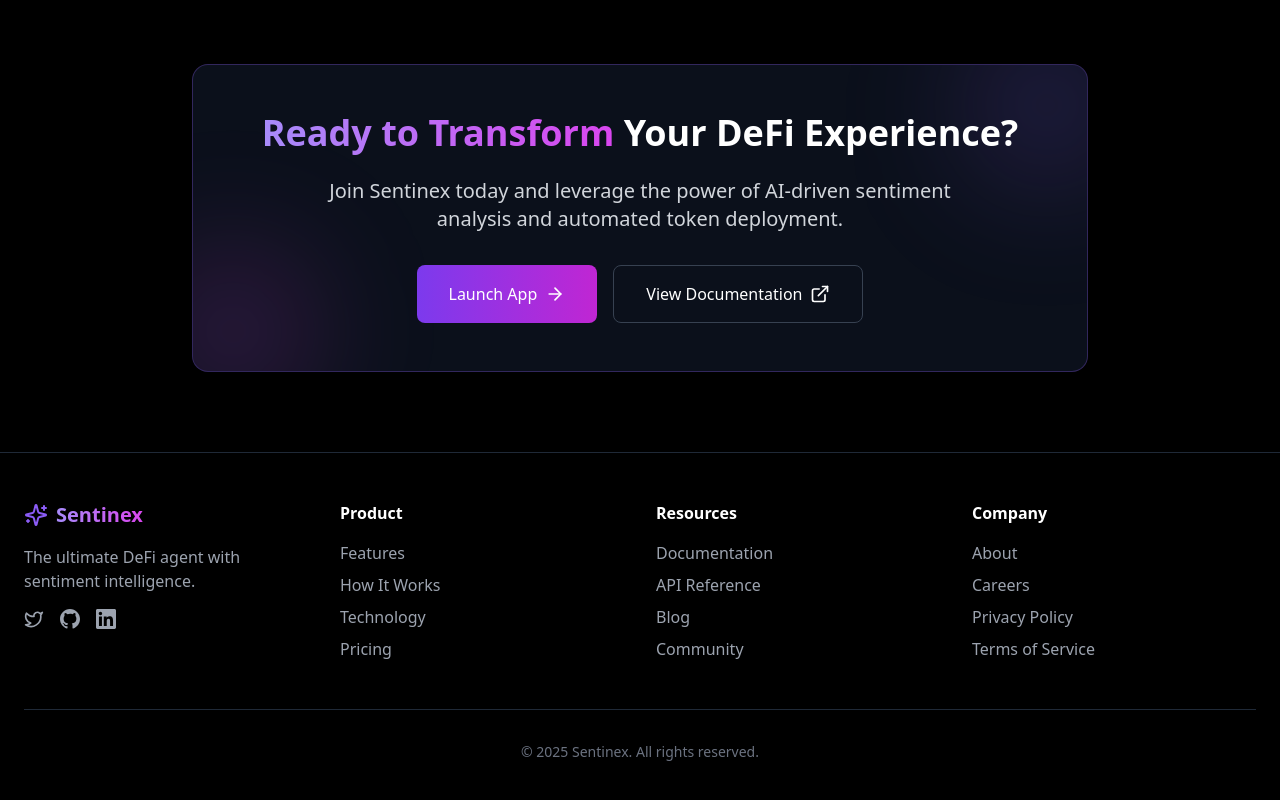
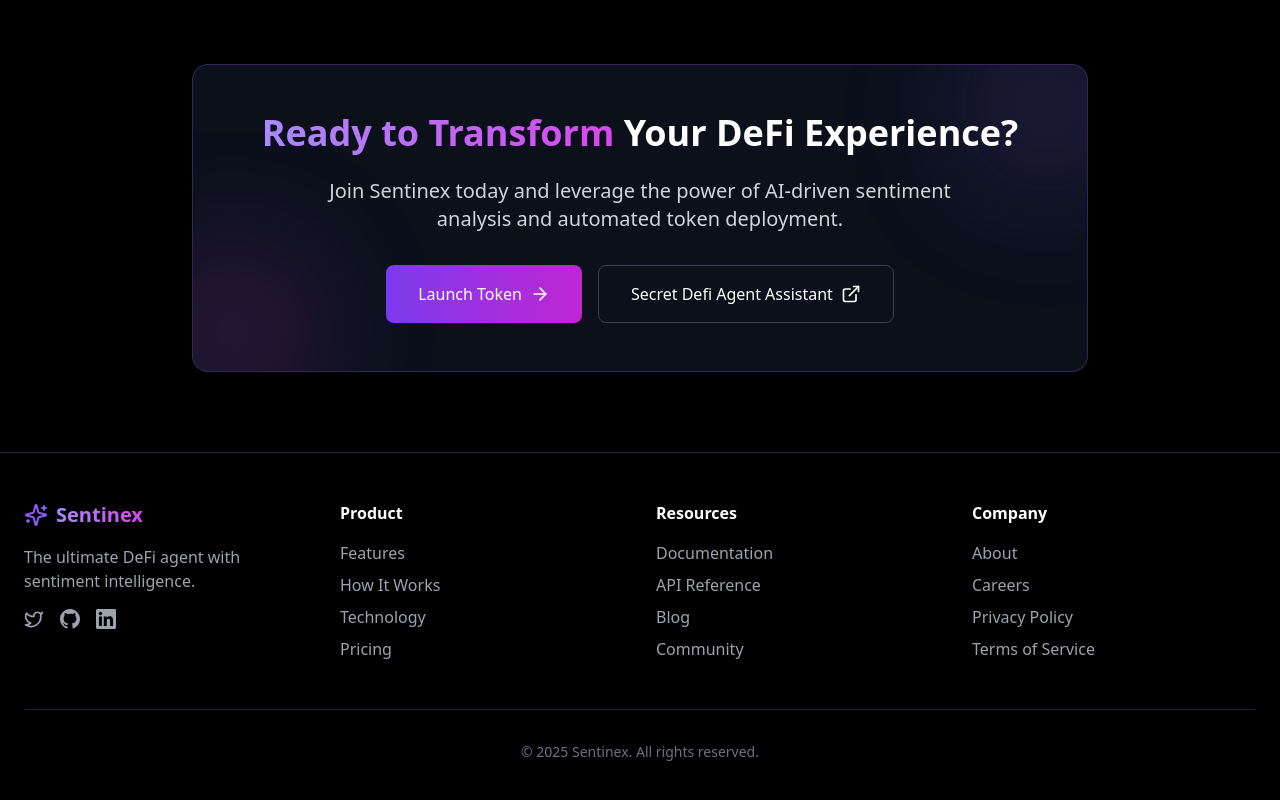
Before and after one commit to dhananjaypai08/Sentinex, a React (Vite) app in the folder frontend/: page / in a window 1280 px wide. Shown: the part 5285-6085 px from the top of the page. Built offline with nearby package versions, Linux system fonts and the light colour scheme; what wagmi would draw is missing.

Commit message:
launchpad agent

```diff
--- a/frontend/package.json
+++ b/frontend/package.json
@@ -11,6 +11,7 @@
   },
   "dependencies": {
     "@autonomys/auto-drive": "^1.3.1",
+    "@autonomys/auto-utils": "^1.3.1",
     "@lens-network/sdk": "^0.0.0-canary-20241203140504",
     "@tanstack/react-query": "^5.62.7",
     "axios": "^1.7.9",
--- a/frontend/src/components/DefiChat.jsx
+++ b/frontend/src/components/DefiChat.jsx
@@ -229,7 +229,7 @@ const MessageBubble = ({ message }) => {
           const isAutonomys = typeof link === 'string' && link.includes('autonomys');
 
           const linkText = isEtherscan ? "View on Etherscan" :
-                          isAutonomys ? "View on Autonyms Explorer" :
+                          isAutonomys ? "View on Autonomys Explorer" :
                           typeof link === 'object' && link.text ? link.text : "View Transaction";
 
           const linkUrl = typeof link === 'object' && link.url ? link.url : link;
--- a/frontend/src/components/Landing.jsx
+++ b/frontend/src/components/Landing.jsx
@@ -963,22 +963,22 @@ const Landing = () => {
                 transition={{ duration: 0.5, delay: 0.2 }}
               >
                 <motion.a
-                  href="/app"
+                  href="/social-launchpad"
                   className="bg-gradient-to-r from-violet-600 to-fuchsia-600 px-8 py-4 rounded-lg font-medium flex items-center justify-center gap-2 hover:shadow-lg hover:shadow-violet-600/20 transition-all"
                   whileHover={{ scale: 1.05 }}
                   whileTap={{ scale: 0.95 }}
                 >
-                  Launch App
+                  Launch Token
                   <ArrowRight className="w-5 h-5" />
                 </motion.a>
 
                 <motion.a
-                  href="/documentation"
+                  href="/defi-chat"
                   className="px-8 py-4 rounded-lg font-medium flex items-center justify-center gap-2 border border-gray-700 hover:border-violet-500 transition-all"
                   whileHover={{ scale: 1.05 }}
                   whileTap={{ scale: 0.95 }}
                 >
-                  View Documentation
+                  Secret Defi Agent Assistant
                   <ExternalLink className="w-5 h-5" />
                 </motion.a>
               </motion.div>
```
Also changed, not shown: 1 other file (tests, documents, lock files or other folders).
